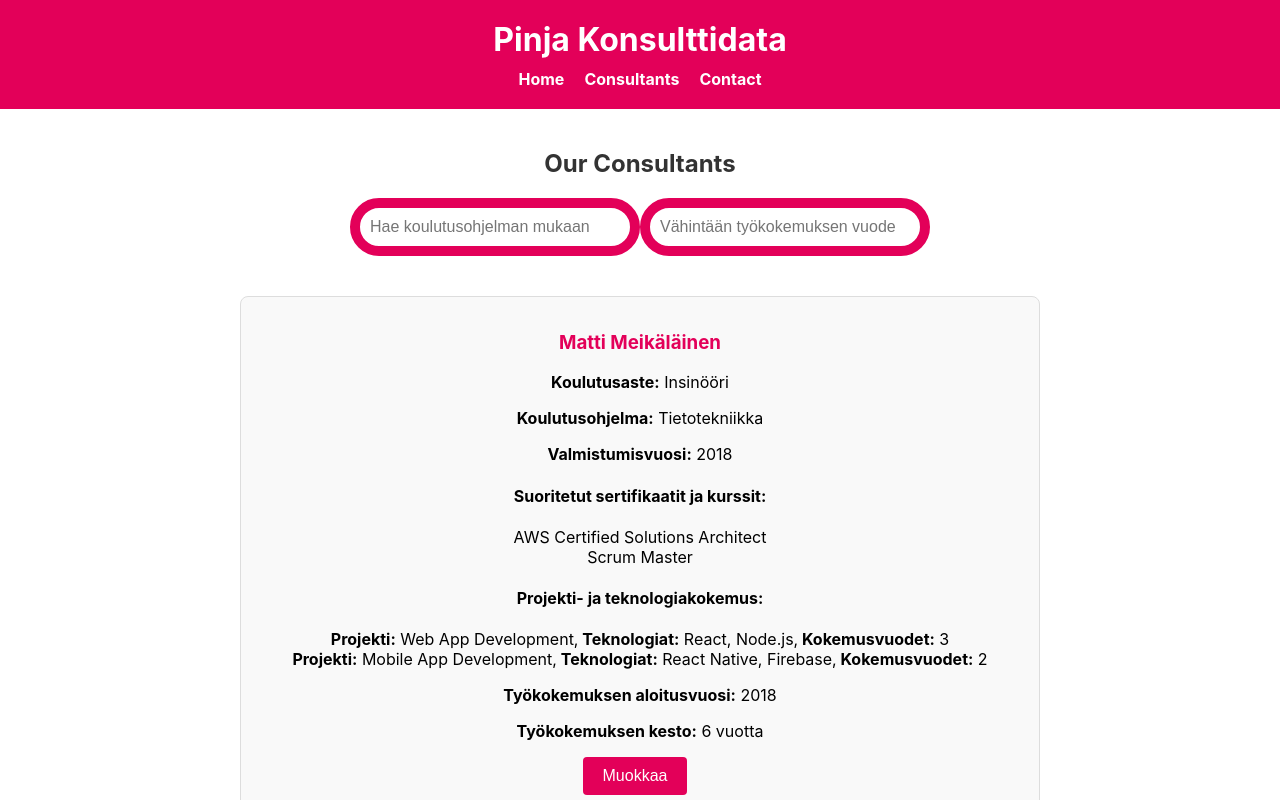
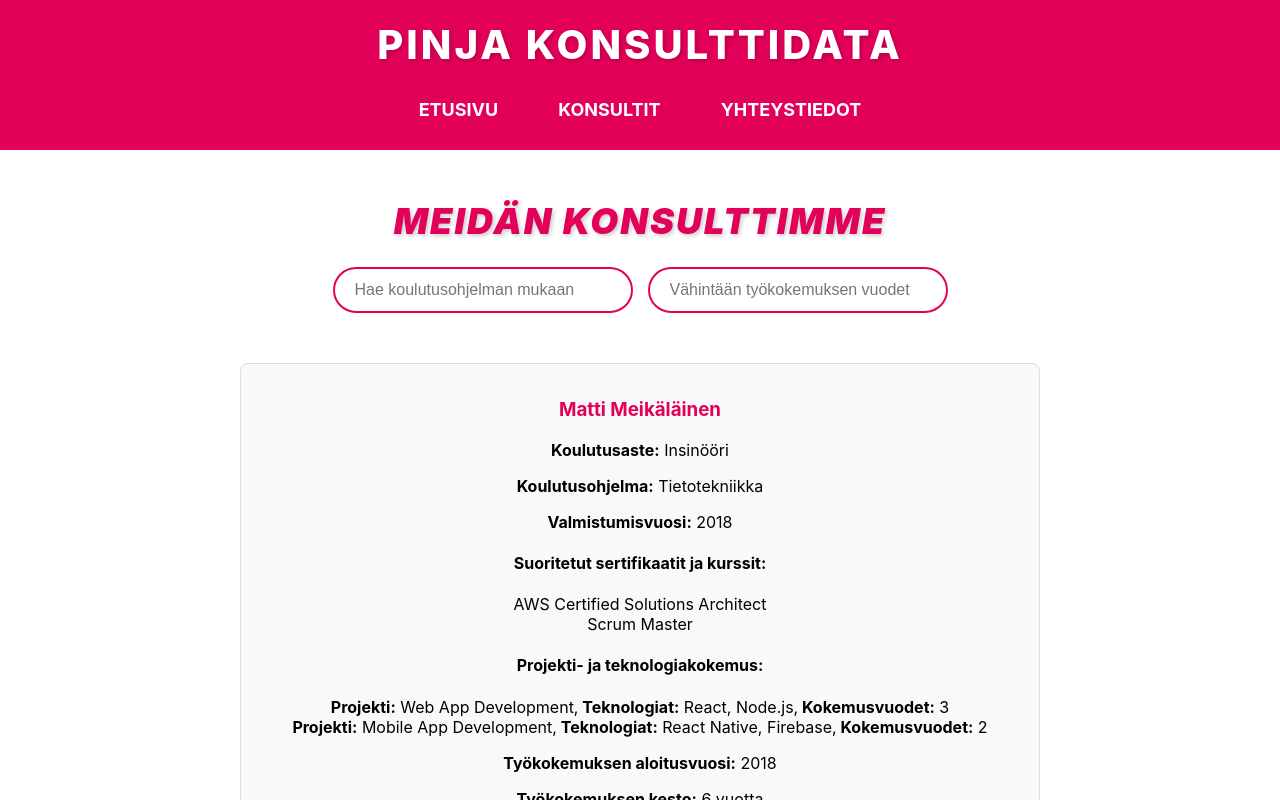
Before and after one commit to JimiPihlaja/pinja, a React (Create React App) app: page / in a window 1280 px wide. Shown: the top 800 px of the page. Built offline with nearby package versions, Linux system fonts and the light colour scheme.

Commit message:
Päivitetty CSS ja HTML eloisammaksi

```diff
--- a/src/UI/Header.css
+++ b/src/UI/Header.css
@@ -7,15 +7,44 @@
 
   .title {
     margin: 0;
+    font-size: 40px;
+    font-weight: 800;
+    text-transform: uppercase;
+    color: white;
+    letter-spacing: 3px;
+    text-shadow: 2px 2px 5px rgba(0, 0, 0, 0.2);
+    transition: color 0.3s ease-in-out, transform 0.3s ease;
+  }
+
+  .title:hover {
+    color: black;
+    transform: scale(1.05);
   }
 
   .nav {
-    margin-top: 10px;
+    margin-top: 20px;
+    display: flex;
+    justify-content: center;
+    gap: 20px;
   }
 
   .navLink {
     color: white;
-    margin: 0 10px;
     text-decoration: none;
     font-weight: bold;
+    font-size: 18px;
+    text-transform: uppercase;
+    padding: 10px 20px;
+    border-radius: 20px;
+    transition: background-color 0.3s ease, transform 0.3s ease-in-out;
   }
+
+  .navLink:hover {
+    background-color: #e30059;
+    color: #fff;
+    transform: scale(1.1);
+  }
+
+  .navLink:active {
+    transform: scale(1.05);
+  }
--- a/src/UI/Header.js
+++ b/src/UI/Header.js
@@ -7,9 +7,9 @@ const Header = () => {
     <header className="header">
       <h1 className="title">Pinja Konsulttidata</h1>
       <nav className="nav">
-        <a href="#home" className="navLink">Home</a>
-        <a href="#consultants" className="navLink">Consultants</a>
-        <a href="#contact" className="navLink">Contact</a>
+        <a href="#home" className="navLink">Etusivu</a>
+        <a href="#consultants" className="navLink">Konsultit</a>
+        <a href="#contact" className="navLink">Yhteystiedot</a>
       </nav>
     </header>
   );
--- a/src/components/ConsultantList.css
+++ b/src/components/ConsultantList.css
@@ -2,12 +2,6 @@
     padding: 20px;
     max-width: 800px;
     margin: 0 auto;
-  }
-
-  .heading {
-    text-align: center;
-    color: #333;
-    margin-bottom: 20px;
   }
 
   .searchContainer {
@@ -44,3 +38,26 @@
   list-style-type: none;
   padding: 0;
 }
+.heading {
+  color: #e30059;
+  font-style: italic;
+  font-weight: 900;
+  font-size: 36px;
+  text-transform: uppercase;
+  letter-spacing: 2px;
+  text-shadow: 2px 2px 4px rgba(0, 0, 0, 0.2);
+  line-height: 1.2;
+  transition: all 0.3s ease;
+  margin-bottom: 3%;
+}
+
+.heading:hover {
+  color: black;
+  text-shadow: 3px 3px 6px rgba(0, 0, 0, 0.3);
+  transform: scale(1.05);
+}
+
+.heading:focus {
+  outline: none;
+  border-bottom: 3px solid #e30059;
+}
--- a/src/components/ConsultantList.js
+++ b/src/components/ConsultantList.js
@@ -137,7 +137,7 @@ const ConsultantList = () => {
 
   return (
     <div className="container">
-      <h2 className="heading">Our Consultants</h2>
+      <h2 className="heading">Meidän Konsulttimme</h2>
 
       <SearchBar
        searchTerm={searchTerm}
--- a/src/components/SearchBar.css
+++ b/src/components/SearchBar.css
@@ -1,13 +1,34 @@
 .searchContainer {
-    display: inline-block;
-    gap: 10px;
-    margin-bottom: 20px;
-
+    display: flex; /* Muutettu inline-blockista flexboxiin */
+    justify-content: center; /* Keskittää elementit */
+    align-items: center;
+    gap: 15px;
+    margin-bottom: 30px;
   }
 
   .input {
-    flex: 1;
-    padding: 10px;
-    border: 10px solid #e30059;
-    border-radius: 100px;
+    padding: 12px 20px;
+    font-size: 16px;
+    border: 2px solid #e30059;
+    border-radius: 50px;
+    transition: all 0.3s ease;
+    width: 300px;
+    box-sizing: border-box;
   }
+
+  .input:focus {
+    outline: none;
+    border-color: #e30059;
+    box-shadow: 0 0 8px rgba(227, 0, 89, 0.5);
+  }
+
+  @media (max-width: 600px) {
+    .searchContainer {
+      flex-direction: column; /* Yksi alla toisen sijaan pienillä näytöillä */
+      align-items: stretch; /* Venyttää elementtejä koko leveydelle */
+    }
+
+    .input {
+      width: 100%;
+    }
+  }
```
